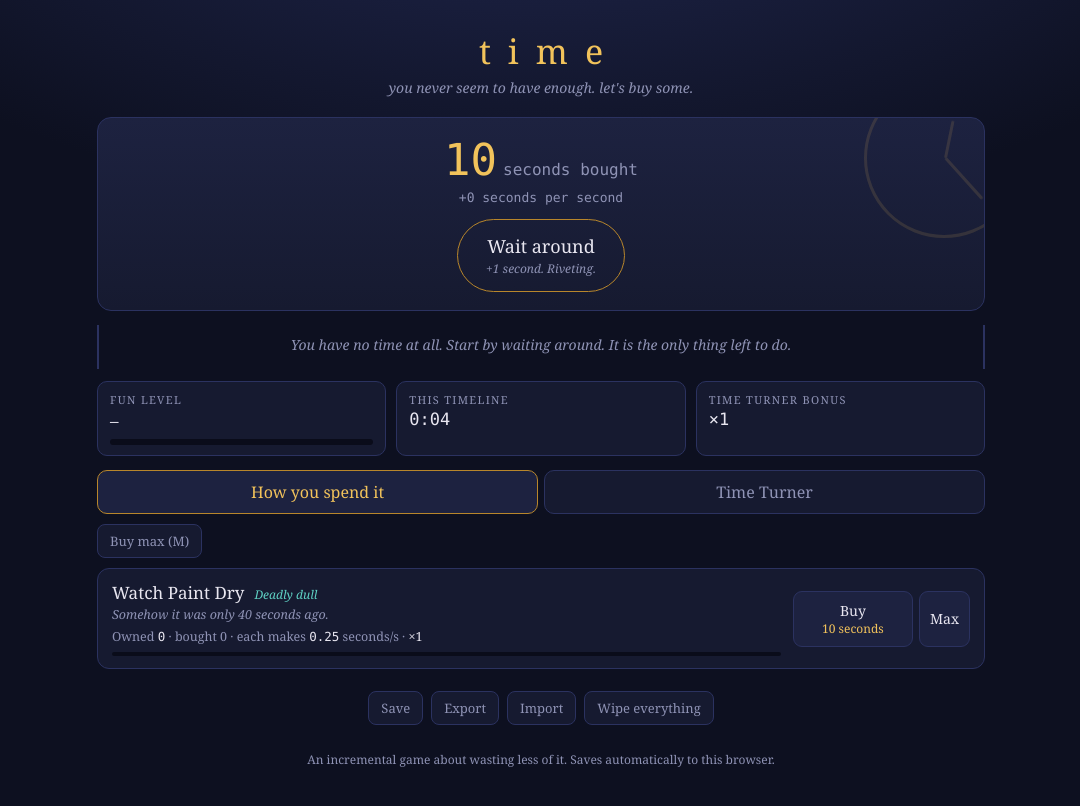
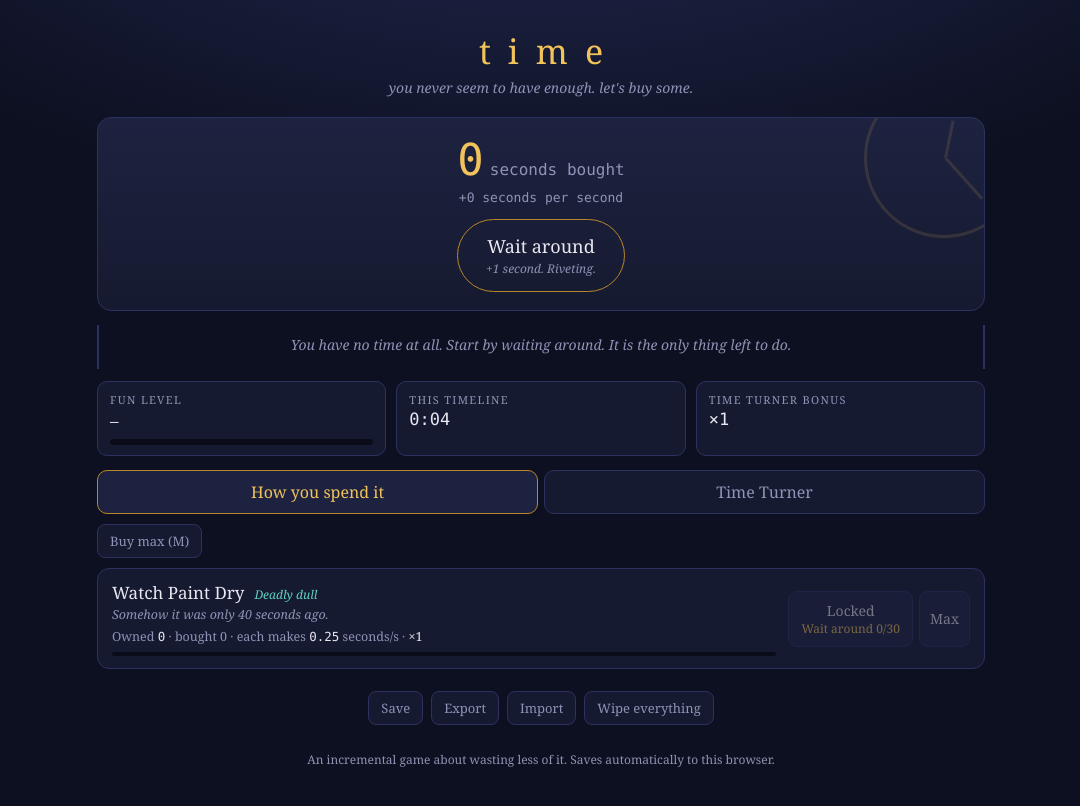
Before and after one commit to ethavfc/ethavfc.github.io, a Jekyll site: the page time/index.html, which Jekyll copies as it is, in a window 1280 px wide. Shown: the top 806 px of the page, without its empty margins (99-1179 px from the left). Built offline with Jekyll 4.4.1, drawn with Linux system fonts in a browser that asks for light colours.

Commit message:
Fix HTML title and update time initialization

```diff
--- a/time/index.html
+++ b/time/index.html
@@ -3,7 +3,7 @@
 <head>
 <meta charset="utf-8">
 <meta name="viewport" content="width=device-width, initial-scale=1">
-<title>time</title>
+<title>Time</title>
 <style>
   :root {
     --bg: #0d1020;
@@ -185,7 +185,7 @@
 <body>
 <div class="wrap">
   <header>
-    <h1>time</h1>
+    <h1>Time</h1>
     <div class="tagline">you never seem to have enough. let's buy some.</div>
   </header>
 
@@ -251,7 +251,7 @@
 // rate: how much one unit makes per second. Tier 0 makes Time, tier n makes tier n-1.
 // That chain is what makes growth polynomial: tier k's stock grows like t^(k+1).
 const TASKS = [
-  { name: 'Watch Paint Dry',        fun: 1, cost: 10,    mult: 1.18, rate: 0.25,  flavor: 'Somehow it was only 40 seconds ago.' },
+  { name: 'Watch Paint Dry',        fun: 1, cost: 30,    mult: 1.18, rate: 0.25,  flavor: 'Somehow it was only 40 seconds ago.' },
   { name: 'Queue at the Post Office', fun: 1, cost: 250,   mult: 1.30, rate: 0.06,  flavor: 'You are number 87 in the queue.' },
   { name: 'Do Your Tax Return',     fun: 2, cost: 8e3,    mult: 1.40, rate: 0.05,  flavor: 'Where did you put that receipt?' },
   { name: 'Tidy the Garage',        fun: 2, cost: 4e5,    mult: 1.50, rate: 0.04,  flavor: 'Podcast on. Not bad, actually.' },
@@ -261,6 +261,7 @@
   { name: 'Lose Yourself in a Hobby', fun: 5, cost: 1e14,  mult: 1.90, rate: 0.02,  flavor: 'Hours are a rumour.' },
 ];
 
+const CLICKS_REQUIRED = 30;  // manual waits needed before the first task can be bought (lifetime, one-off)
 const TURNER_THRESHOLD = 1e6;   // total Time bought in a timeline before a turner is worth it
 const TURNER_EXP = 0.3;
 
@@ -282,7 +283,7 @@
 
 function freshState() {
   return {
-    time: 10,
+    time: 0,
     runTotal: 0,
     lifeTotal: 0,
     amt: TASKS.map(() => 0),
@@ -353,9 +354,10 @@
   if (has('autoF')) for (let i = 3; i < TASKS.length; i++) buyMax(i, true);
 }
 
+function gated(i) { return i === 0 && S.clicks < CLICKS_REQUIRED; }
 function buy(i, silent) {
   const c = costOf(i);
-  if (S.time < c) return false;
+  if (gated(i) || S.time < c) return false;
   S.time -= c; S.bought[i]++; S.amt[i]++;
   return true;
 }
@@ -460,7 +462,7 @@
     b1.onclick = () => { buy(i); renderAll(); };
     bm.onclick = () => { buyMax(i); renderAll(); };
     host.appendChild(el);
-    taskEls.push({ el, info: el.querySelector('.tinfo'), c: el.querySelector('.c'), b1, bm, bar: el.querySelector('.milebar > div') });
+    taskEls.push({ el, lbl: el.querySelector('.lbl'), info: el.querySelector('.tinfo'), c: el.querySelector('.c'), b1, bm, bar: el.querySelector('.milebar > div') });
   });
 }
 
@@ -498,13 +500,15 @@
   $('turnbonus').textContent = '×' + fmt(turnerMult(), 2) + (has('stretch') ? ' (×2 more)' : '');
 
   taskEls.forEach((t, i) => {
-    const unlocked = S.bought[i] > 0 || S.time >= costOf(i) * 0.5 || (i > 0 && S.bought[i - 1] > 0 && S.time >= costOf(i) * 0.1);
+    const unlocked = i === 0 || S.bought[i] > 0 || S.time >= costOf(i) * 0.5 || (i > 0 && S.bought[i - 1] > 0 && S.time >= costOf(i) * 0.1);
     t.el.classList.toggle('locked', !unlocked);
     if (!unlocked) return;
     const c = costOf(i);
-    t.b1.disabled = S.time < c;
-    t.bm.disabled = S.time < c;
-    t.c.textContent = fmtTime(c);
+    const g = gated(i);
+    t.b1.disabled = g || S.time < c;
+    t.bm.disabled = g || S.time < c;
+    t.lbl.textContent = g ? 'Locked' : 'Buy';
+    t.c.textContent = g ? 'Wait around ' + S.clicks + '/' + CLICKS_REQUIRED : fmtTime(c);
     const target = i === 0 ? 'seconds' : TASKS[i - 1].name;
     const per = tierMult(i) * TASKS[i].rate * (i === 0 ? globalMult() : 1);
     t.info.innerHTML = `Owned <b class="mono">${fmt(S.amt[i], 1)}</b> · bought ${S.bought[i]} · each makes <b class="mono">${fmt(per, 2)}</b> ${i === 0 ? 'seconds' : 'of "' + target + '"'}/s · <b>×${fmt(tierMult(i), 1)}</b>`;
@@ -562,7 +566,7 @@
   setTimeout(() => {
     S.timelines.push({ n: S.rewinds + 1, total: S.runTotal, turners: g });
     S.turners += g; S.lifeTurners += g; S.rewinds++;
-    S.time = has('head') ? 100 : 10;
+    S.time = has('head') ? 100 : 0;
     S.runTotal = 0; S.amt = TASKS.map(() => 0); S.bought = TASKS.map(() => 0);
     S.realRun = 0;
     save(true); renderAll(); updateTicker(true);
```
